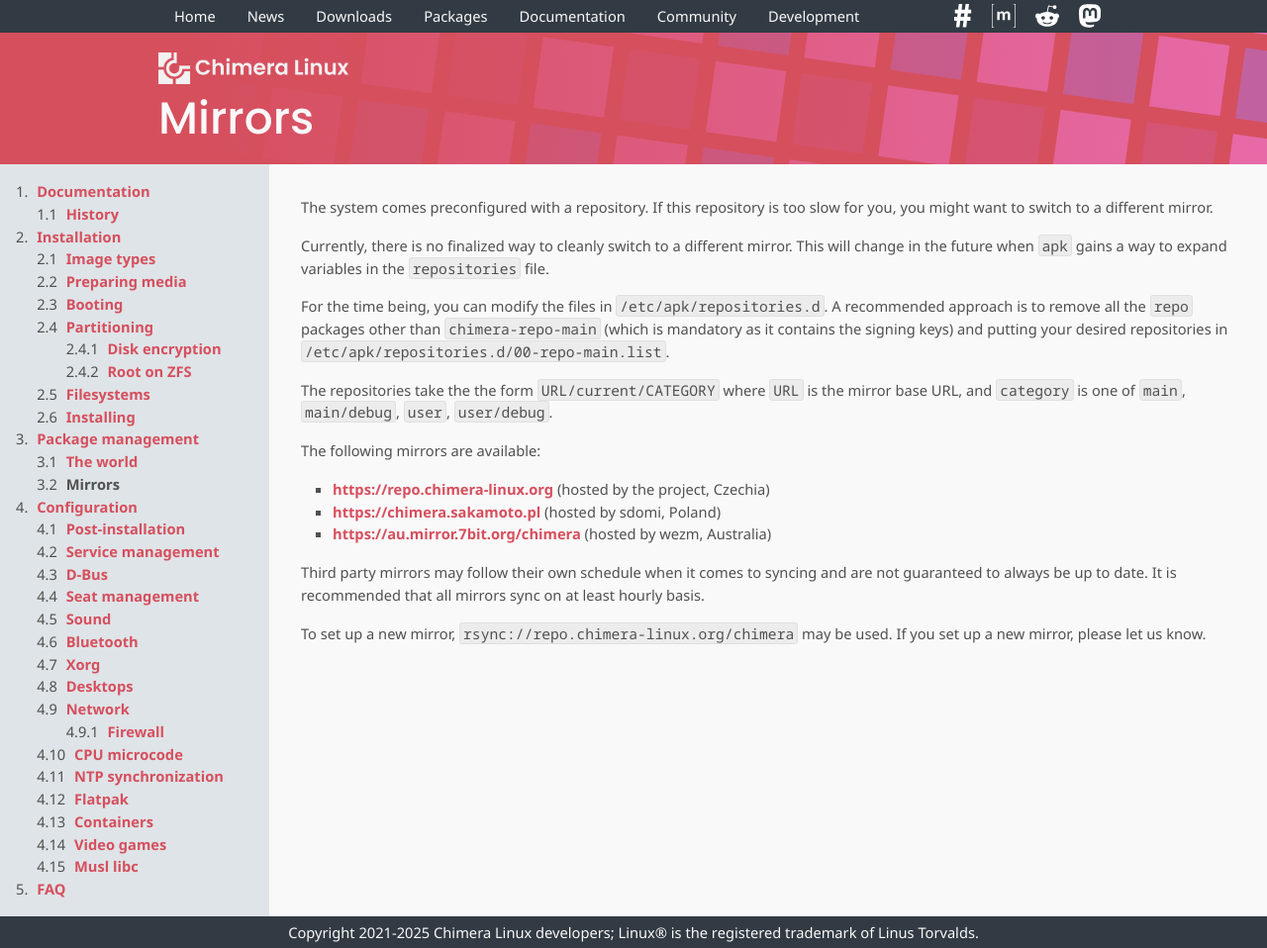
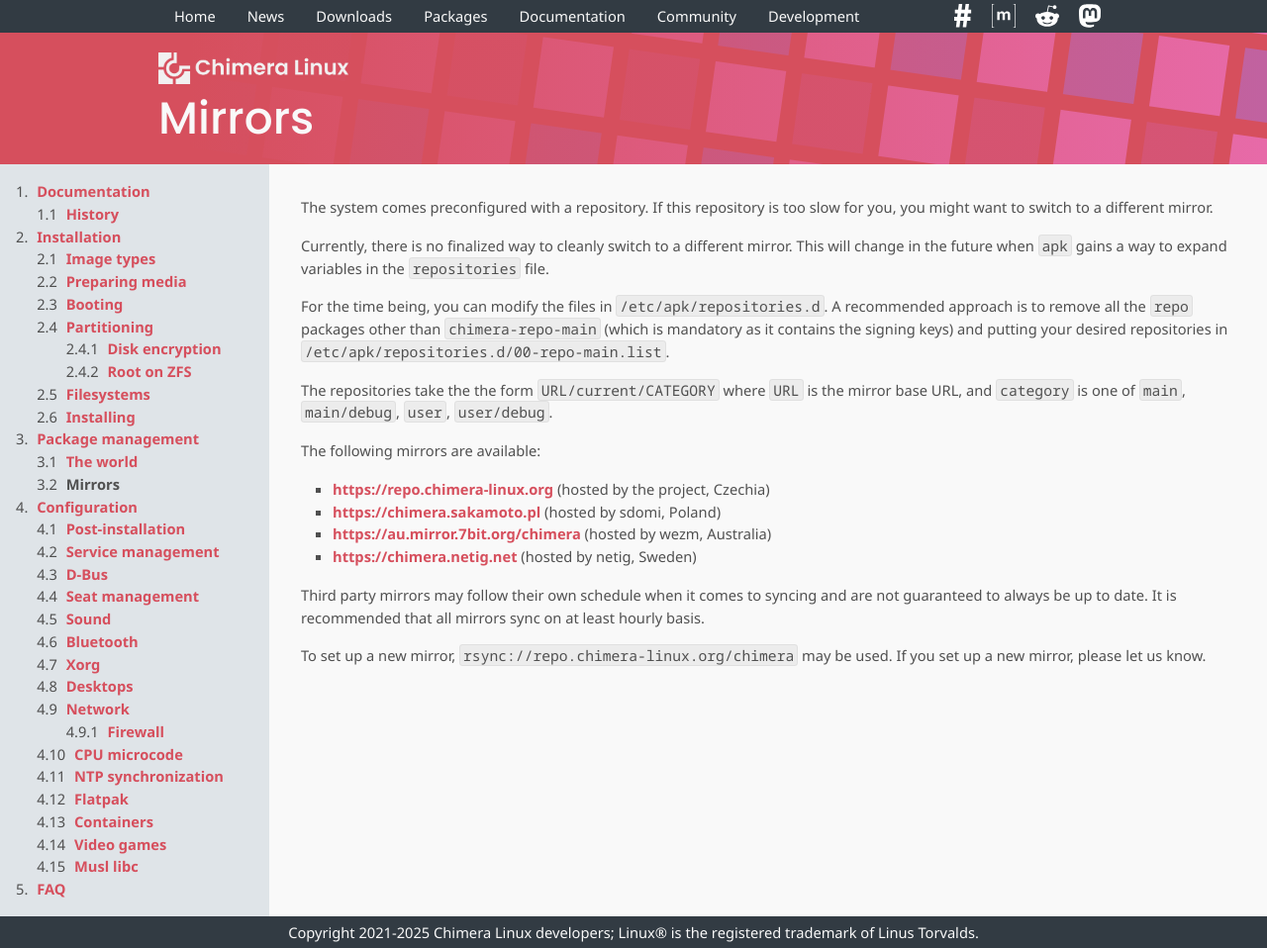
Before and after one commit to chimera-linux/chimera-linux.github.io, a Jekyll site: the page built from _docs/apk/mirrors.md, in a window 1280 px wide and 958 px high. Shown: the whole window at 99% size. Built offline with Jekyll 4.4.1, drawn with Linux system fonts in a browser that asks for light colours.

Commit message:
add sweden mirror

```diff
--- a/_docs/apk/mirrors.md
+++ b/_docs/apk/mirrors.md
@@ -25,6 +25,7 @@
 * [https://repo.chimera-linux.org](https://repo.chimera-linux.org) (hosted by the project, Czechia)
 * [https://chimera.sakamoto.pl](https://chimera.sakamoto.pl) (hosted by sdomi, Poland)
 * [https://au.mirror.7bit.org/chimera](https://au.mirror.7bit.org/chimera) (hosted by wezm, Australia)
+* [https://chimera.netig.net](https://chimera.netig.net) (hosted by netig, Sweden)
 
 Third party mirrors may follow their own schedule when it comes to syncing
 and are not guaranteed to always be up to date. It is recommended that all
```
